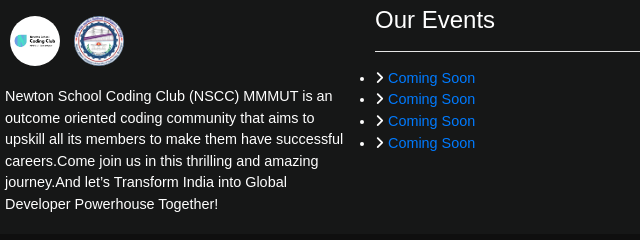
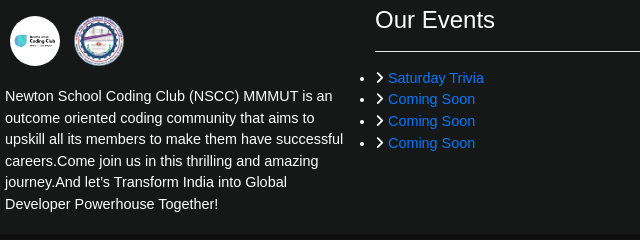
Before and after one commit to TusharKesarwani/NSCC, a plain HTML site: page index.html in a window 1280 px wide. Shown: the part 2659-2899 px from the top of the page, 95-735 px from the left. Drawn offline with nearby package versions, Linux system fonts and the light colour scheme.

Commit message:
Added Saturday Trivia Event

```diff
--- a/index.html
+++ b/index.html
@@ -256,7 +256,7 @@
                 <h4>Our Events</h4>
                 <hr class="bg-white">
                 <ul>
-                  <li><i class="fa fa-angle-right"></i> <a href="img/coming_soon.png">Coming Soon</a></li>
+                  <li><i class="fa fa-angle-right"></i> <a href="https://www.instagram.com/p/CfgzHQlD86R/">Saturday Trivia</a></li>
                   <li><i class="fa fa-angle-right"></i> <a href="img/coming_soon.png">Coming Soon</a></li>
                   <li><i class="fa fa-angle-right"></i> <a href="img/coming_soon.png">Coming Soon</a></li>
                   <li><i class="fa fa-angle-right"></i> <a href="img/coming_soon.png">Coming Soon</a></li>
```
